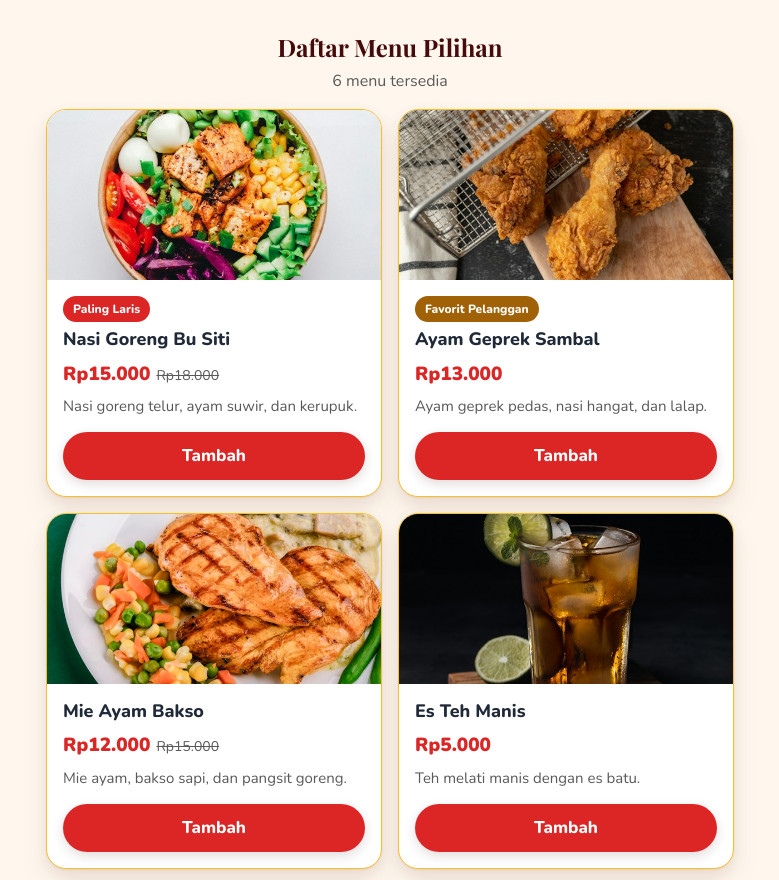
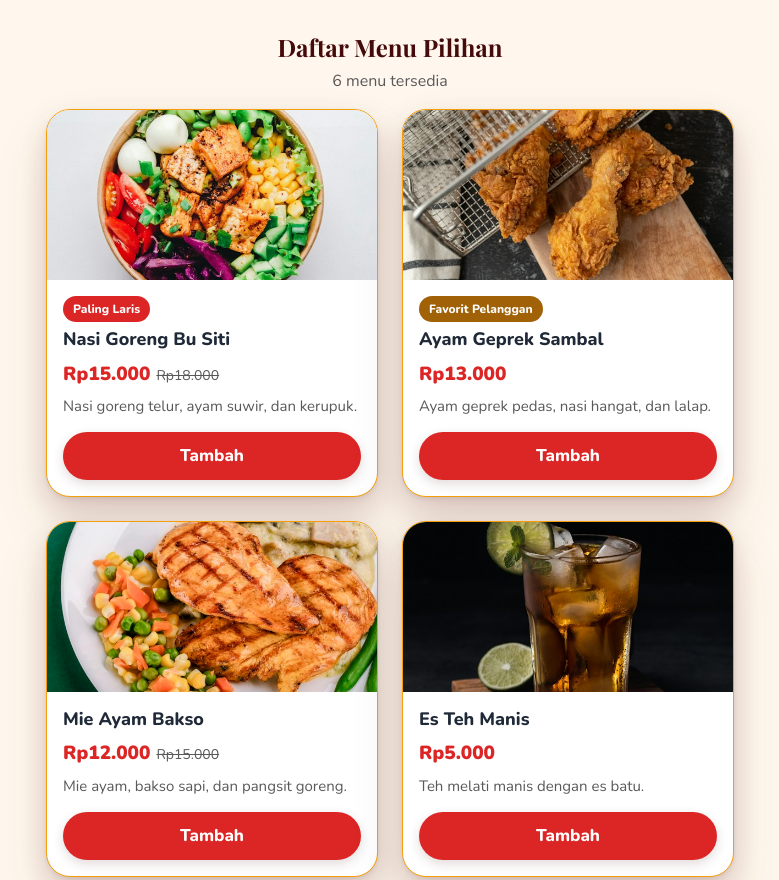
Before and after one commit to kujangputera-droid/kartu-menu, a plain HTML site: page index.html in a window 1280 px wide. Shown: the part 1064-1944 px from the top of the page, without its empty margins (250-1029 px from the left). Drawn offline with nearby package versions, Linux system fonts and the light colour scheme.

Commit message:
Update index.html: revision 2 floating menu cards

```diff
--- a/index.html
+++ b/index.html
@@ -59,9 +59,9 @@ button:focus-visible,input:focus-visible,textarea:focus-visible{outline:3px soli
 .chip.aktif{background:var(--merah);color:#fff;box-shadow:0 4px 12px rgba(69,10,10,.15)}
 .judul-bagian{font-family:'Playfair Display',Georgia,serif;font-size:24px;font-weight:700;color:var(--tinta);margin:32px 0 4px}
 .sub-judul{color:var(--teks-redup);margin:0 0 16px}
-.daftar-menu{display:grid;grid-template-columns:1fr;gap:14px;text-align:left}
-.kartu{background:var(--kartu);border:1px solid var(--emas-terang);border-radius:var(--radius);overflow:hidden;box-shadow:0 1px 2px rgba(69,10,10,.05),0 6px 16px rgba(69,10,10,.08),0 16px 32px rgba(69,10,10,.06);display:flex;flex-direction:column;transition:transform .2s ease,box-shadow .2s ease}
-.kartu:hover{transform:translateY(-4px);box-shadow:0 2px 4px rgba(69,10,10,.05),0 10px 24px rgba(69,10,10,.10),0 24px 48px rgba(69,10,10,.12)}
+.daftar-menu{display:grid;grid-template-columns:1fr;gap:20px;text-align:left}
+.kartu{background:var(--kartu);border:1px solid #f59e0b;border-radius:24px;overflow:hidden;box-shadow:0 2px 4px rgba(69,10,10,.08),0 12px 28px rgba(69,10,10,.14),0 28px 56px rgba(69,10,10,.10);display:flex;flex-direction:column;transition:transform .2s ease,box-shadow .2s ease}
+.kartu:hover{transform:translateY(-6px);box-shadow:0 4px 8px rgba(69,10,10,.08),0 18px 36px rgba(69,10,10,.18),0 36px 72px rgba(69,10,10,.14)}
 .foto-menu{width:100%;height:170px;min-height:0;flex:none;position:relative;background:#fef3c7;order:0}
 .foto-menu img{position:absolute;inset:0;width:100%;height:100%;object-fit:cover;display:block}
 .kartu-isi{padding:16px;flex:1;display:flex;flex-direction:column;min-width:0}
@@ -105,7 +105,7 @@ textarea{min-height:72px;resize:vertical}
 @media (min-width:640px){
   .hero{max-width:720px}
   .pembungkus{max-width:720px}
-  .daftar-menu{grid-template-columns:1fr 1fr;gap:16px}
+  .daftar-menu{grid-template-columns:1fr 1fr;gap:24px}
   .kartu{flex-direction:column}
   .foto-menu{width:100%;height:170px;min-height:0;order:0}
 }
```
